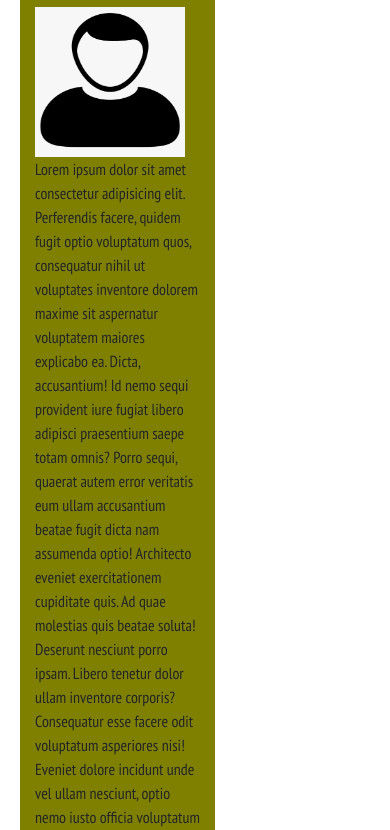
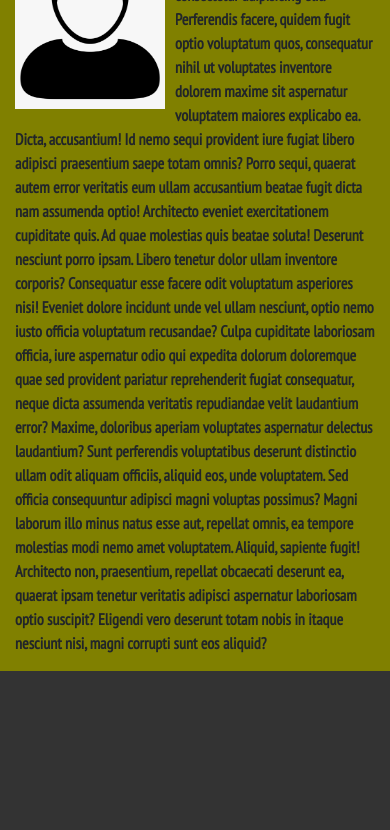
Before and after one commit to gfranco19/weekTwoHw, a plain HTML site: page index.html in a window 390 px wide. Shown: the part 208-1038 px from the top of the page. After the commit the page ends 879 px from the top, so only its background shows below. Drawn offline with nearby package versions, Linux system fonts and the light colour scheme.

Commit message:
fixed moblie view for index

```diff
--- a/css/style.css
+++ b/css/style.css
@@ -8,13 +8,13 @@
 
 /*index, home page*/
 .container{
-    position: absolute;
 
     background-color: olive;
     width: 50%;
     margin-top: 20px;
     margin-left: 20px;
     float: left;
+
 
 }
 
@@ -37,9 +37,11 @@ margin-right: 10px;
 
 p {
     font-family: 'PT Sans Narrow', sans-serif;
+    font-weight: bold;
 }
 
 #aboutMe{
+    color: honeydew;
     border-bottom-style:solid ;
     border-width: .5px;
 }
@@ -47,6 +49,17 @@ p {
 #bio {
     margin-top: 10px;
 }
+
+@media screen and (max-width: 768px) {
+
+    body {
+      background-color: #333;
+    }
+    .container{
+
+        width: 100%;
+        margin-left: 0px;
+    }
 /* contact page*/
 
 
--- a/index.html
+++ b/index.html
@@ -33,7 +33,7 @@
 <body>
     <div class="container">
         <div class="row">
-          <div class="col-12 col-sm-6 col-md-6 col-lg-12">
+          <div class="col-12 col-sm-612 col-md-12 col-lg-12">
 
 
         <section id="aboutMe">
```
